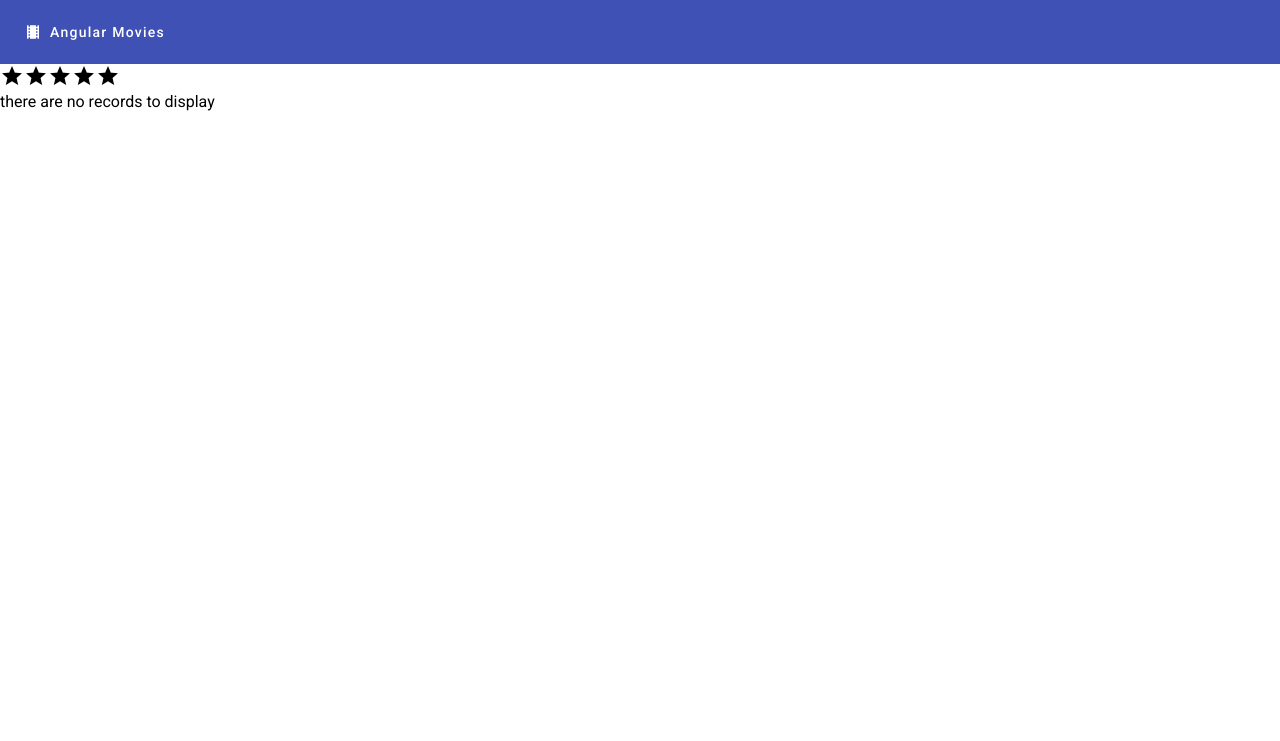
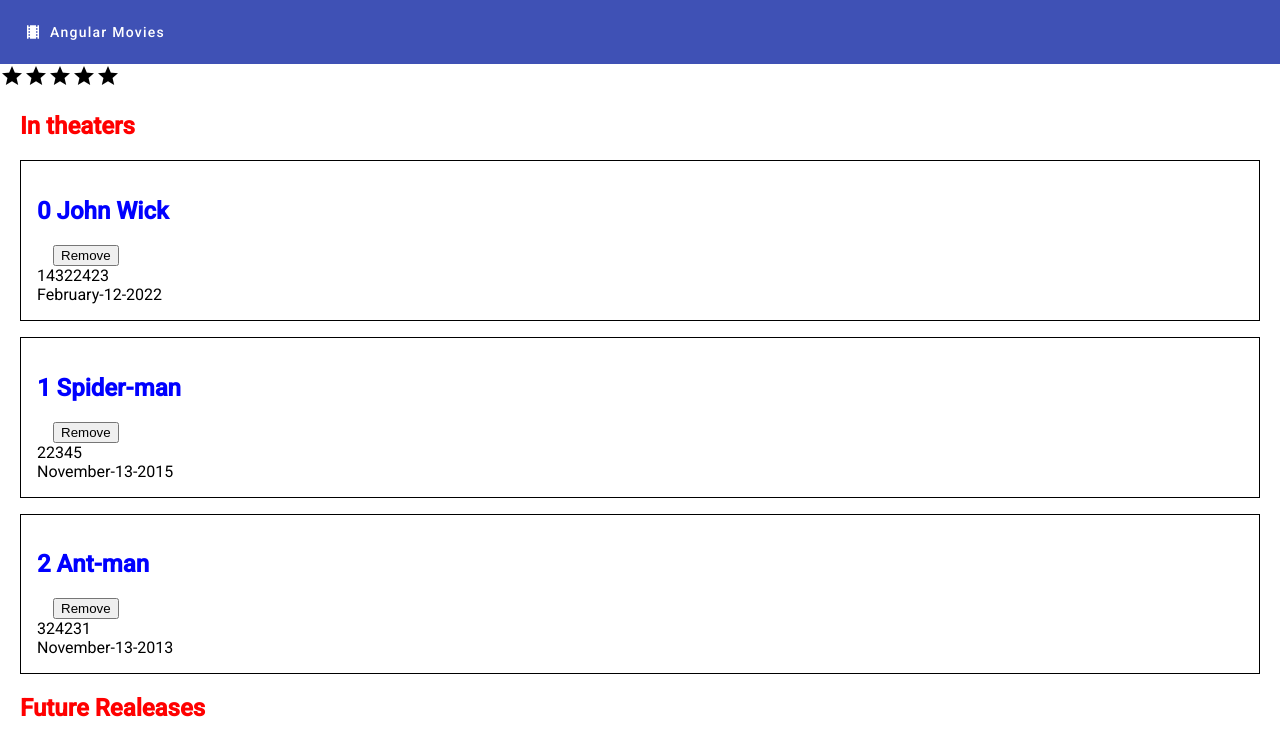
Before and after one commit to senaid123/Movie-App, an Angular app in the folder angular-movies/: page /movies in a window 1280 px wide. Shown: the top 741 px of the page. Built offline with nearby package versions, Linux system fonts and the light colour scheme.

Commit message:
Implement global styles

```diff
--- a/angular-movies/src/app/app.component.html
+++ b/angular-movies/src/app/app.component.html
@@ -2,7 +2,7 @@
 
 <app-ratings (onRating)="handleRating($event)"></app-ratings>
 
-<!-- <div class="container">
+<div class="container">
 
 <h2>In theaters</h2>
 
@@ -12,5 +12,5 @@
 
 <app-movies-list [movies]="moivesFutureReleases"></app-movies-list>
 
-</div> -->
+</div>
 <router-outlet></router-outlet>
--- a/angular-movies/src/app/movies/movies-list/movies-list.component.css
+++ b/angular-movies/src/app/movies/movies-list/movies-list.component.css
@@ -8,3 +8,7 @@ h1 {
     padding: 1rem;
     display: block;
 }
+
+h2{
+    color: blue;
+}
--- a/angular-movies/src/app/movies/movies-list/movies-list.component.html
+++ b/angular-movies/src/app/movies/movies-list/movies-list.component.html
@@ -5,7 +5,7 @@
       class="movie-container"
     >
       <div>
-        {{ index }} {{ movie.title }}
+        <h2>{{ index }} {{ movie.title }}</h2>
         <button style="margin-left: 1rem" (click)="remove(index)">
           Remove
         </button>
--- a/angular-movies/src/styles.css
+++ b/angular-movies/src/styles.css
@@ -2,3 +2,6 @@
 
 /*html, body { height: 100%; } */
 body { margin: 0; font-family: Roboto, "Helvetica Neue", sans-serif; }
+h2{
+    color: red;
+}
```
